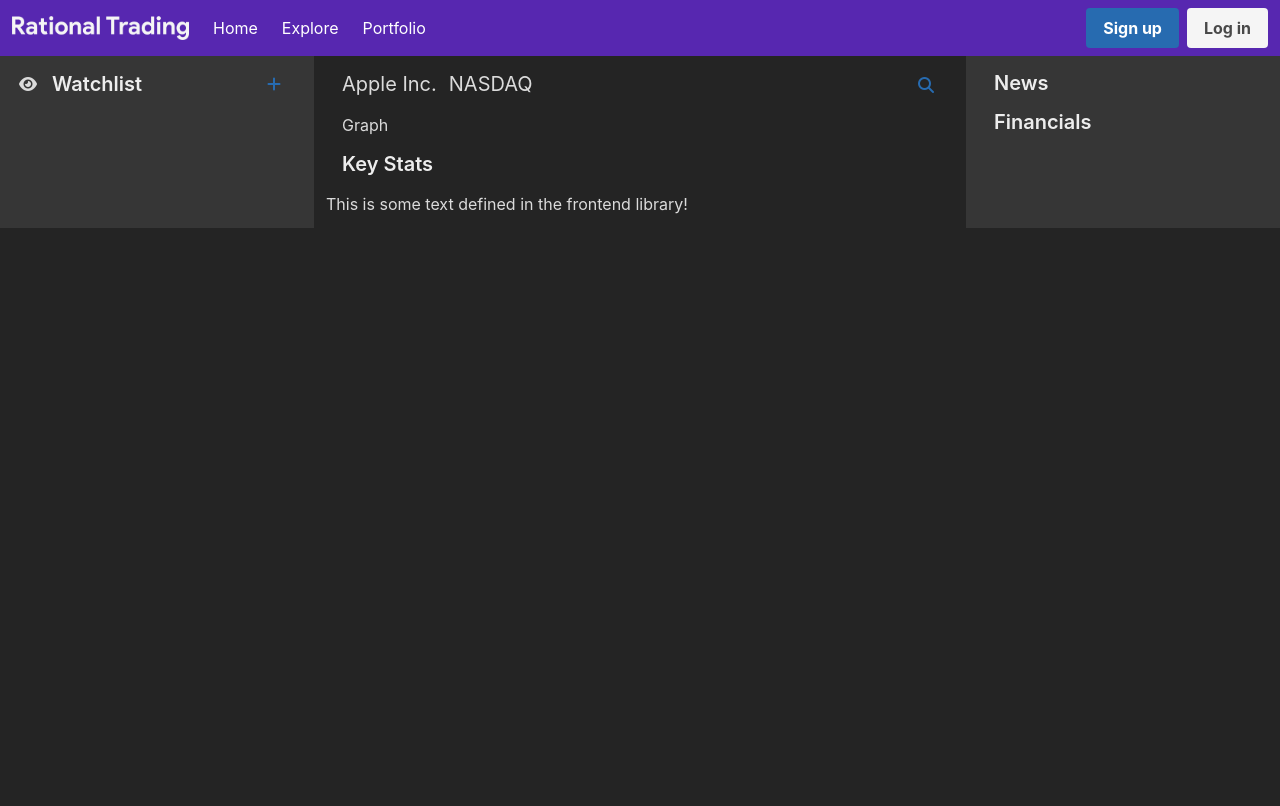
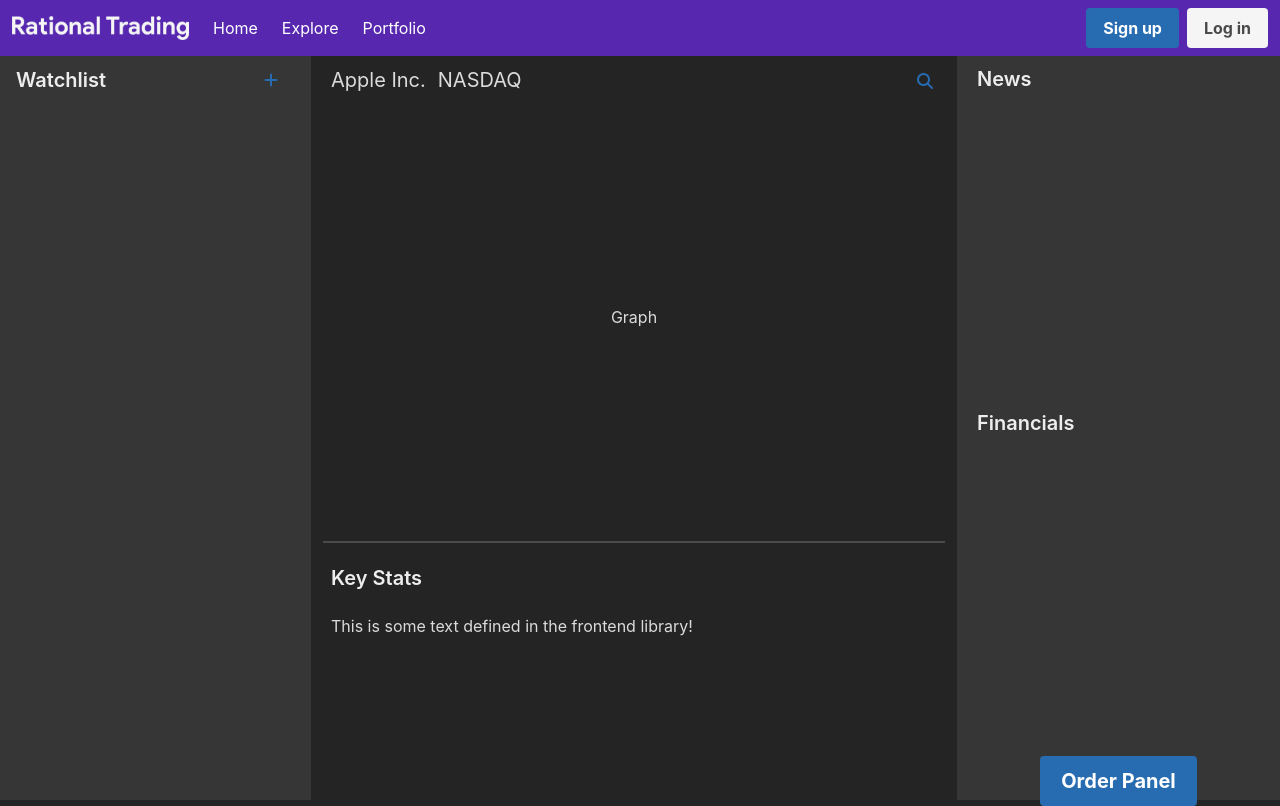
Before and after one commit to rational-trading/rational-trading, a SvelteKit app in the folder frontend/: page /explore in a window 1280 px wide. Built offline with nearby package versions, Linux system fonts and the light colour scheme.

Commit message:
More work on page layout

```diff
--- a/frontend/src/routes/+layout.svelte
+++ b/frontend/src/routes/+layout.svelte
@@ -36,12 +36,12 @@
     <div class="navbar-end">
       <div class="navbar-item">
         <div class="buttons">
-          <a class="button is-info" href="/">
+          <button class="button is-info">
             <strong>Sign up</strong>
-          </a>
-          <a class="button is-light" href="/">
+          </button>
+          <button class="button is-light">
             <strong>Log in</strong>
-          </a>
+          </button>
         </div>
       </div>
     </div>
--- a/frontend/src/routes/+page.svelte
+++ b/frontend/src/routes/+page.svelte
@@ -1,4 +1,4 @@
-<div class="block">
+<div class="block" style="margin-top: 15vh; margin-left: 10vh;">
     <h1 class="title is-1">Whatever topic.</h1>
     <h2 class="subtitle is-3">And maybe a little elaboration.</h2>
     <p>Testing out text color.</p>
@@ -9,10 +9,6 @@
 <slot />
 
 <style>
-    .block {
-        margin-top: 10%;
-        margin-left: 10%;
-    }
     .bg-img {
         position: absolute;
         height: 100%;
--- a/frontend/src/routes/explore/+page.svelte
+++ b/frontend/src/routes/explore/+page.svelte
@@ -2,15 +2,14 @@
     import data from "$lib/data";
 </script>
 
-<div class="columns">
-    <div class="column is-one-quarter has-background-grey-darker ">
-        <nav class="level m-4">
+<!-- this fixes the issue of weird extra space to the right of the page -->
+<div
+    class="columns my-0"
+    style="width: calc(100vw + 12px); height: calc(100vh - 56px);"
+>
+    <div class="column is-one-quarter has-background-grey-darker">
+        <nav class="level mx-4">
             <div class="level-left">
-                <div class="level-item">
-                    <span class="icon">
-                        <i class="fas fa-eye" />
-                    </span>
-                </div>
                 <div class="level-item">
                     <h1 class="title is-5">Watchlist</h1>
                 </div>
@@ -28,7 +27,7 @@
     </div>
 
     <div class="column">
-        <nav class="level m-4">
+        <nav class="level mx-2">
             <div class="level-left">
                 <div class="level-item">
                     <h1 class="subtitle is-5">Apple Inc.</h1>
@@ -46,25 +45,38 @@
                 </div>
             </div>
         </nav>
-        <div class="block m-4">Graph</div>
+        <div
+            class="block mx-2"
+            style="height: 50vh; display: flex; justify-content: center; align-items: center;"
+        >
+            Graph
+        </div>
 
-        <div class="block m-4">
+        <hr style="background: #4a4a4a;" />
+
+        <div class="block mx-2">
             <h1 class="title is-5">Key Stats</h1>
+            <p>{data}</p>
             <slot />
         </div>
+    </div>
 
-        <div class="content">
-            <p>{data}</p>
-        </div>
-    </div>
-    <div class="column is-one-quarter has-background-grey-darker">
-        <div class="block m-4">
+    <div class="column is-one-quarter has-background-grey-darker m-0">
+        <div class="block mx-2" style="height: 40vh;">
             <h1 class="title is-5">News</h1>
         </div>
         <slot />
-        <div class="block m-4">
+        <div class="block mx-2" style="height: 40vh;">
             <h1 class="title is-5">Financials</h1>
         </div>
         <slot />
+        <div
+            class="block mx-2"
+            style="display: flex; justify-content: center; align-items: center;"
+        >
+            <button class="button is-medium is-info">
+                <strong>Order Panel</strong>
+            </button>
+        </div>
     </div>
 </div>
--- a/frontend/src/variables.scss
+++ b/frontend/src/variables.scss
@@ -38,7 +38,7 @@ $border-hover: $grey;
 $border-light: $grey-darker;
 $border-light-hover: $grey;
 $text: $grey-lighter;
-$text-light: $light;
+$text-light: $grey-light;
 $text-strong: $grey-lightest;
 $pre: $text;
 $pre-background: $background;
```
Also changed, not shown: frontend/src/routes/portfolio/+page.svelte (+4 -4 lines).
